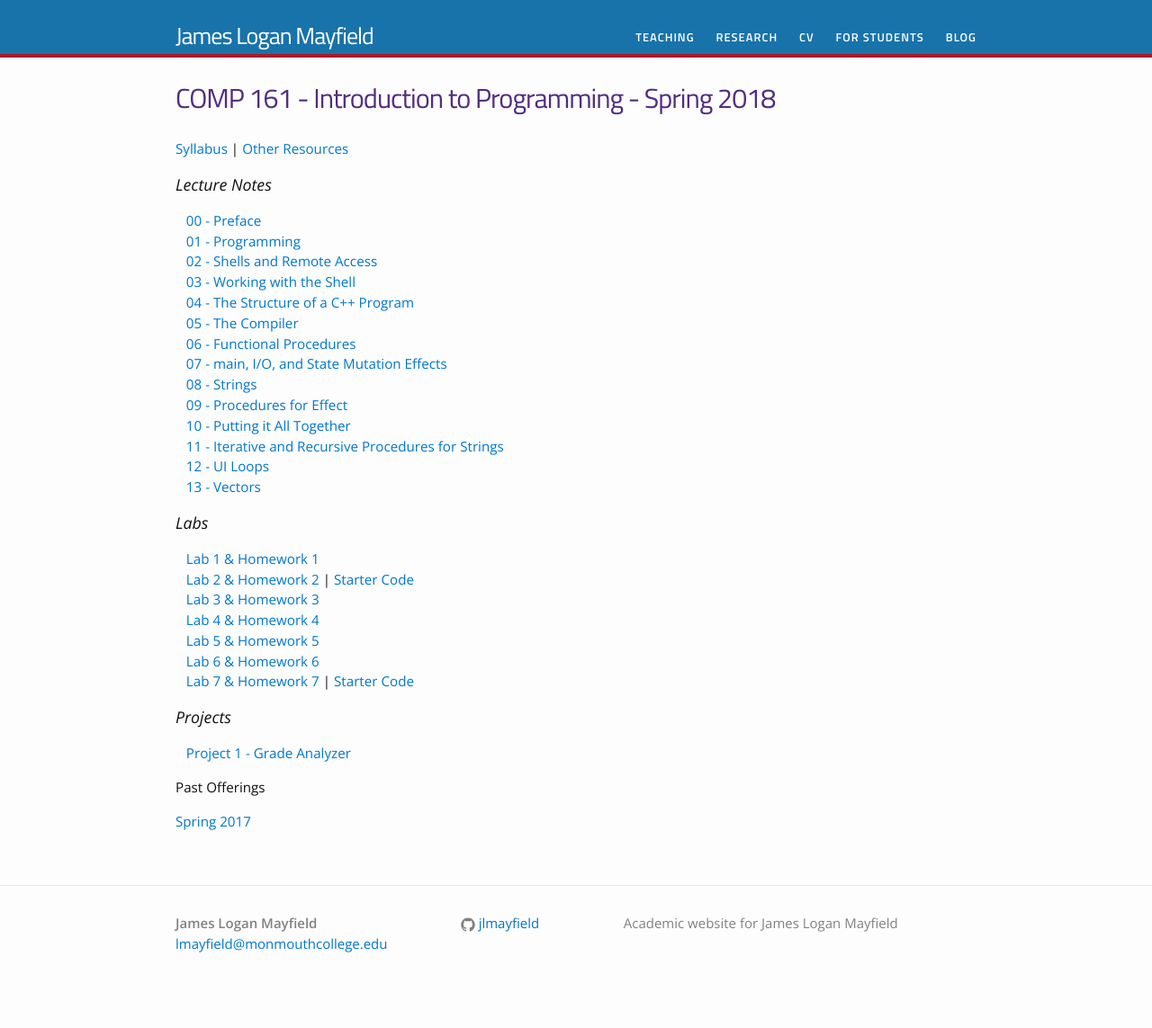
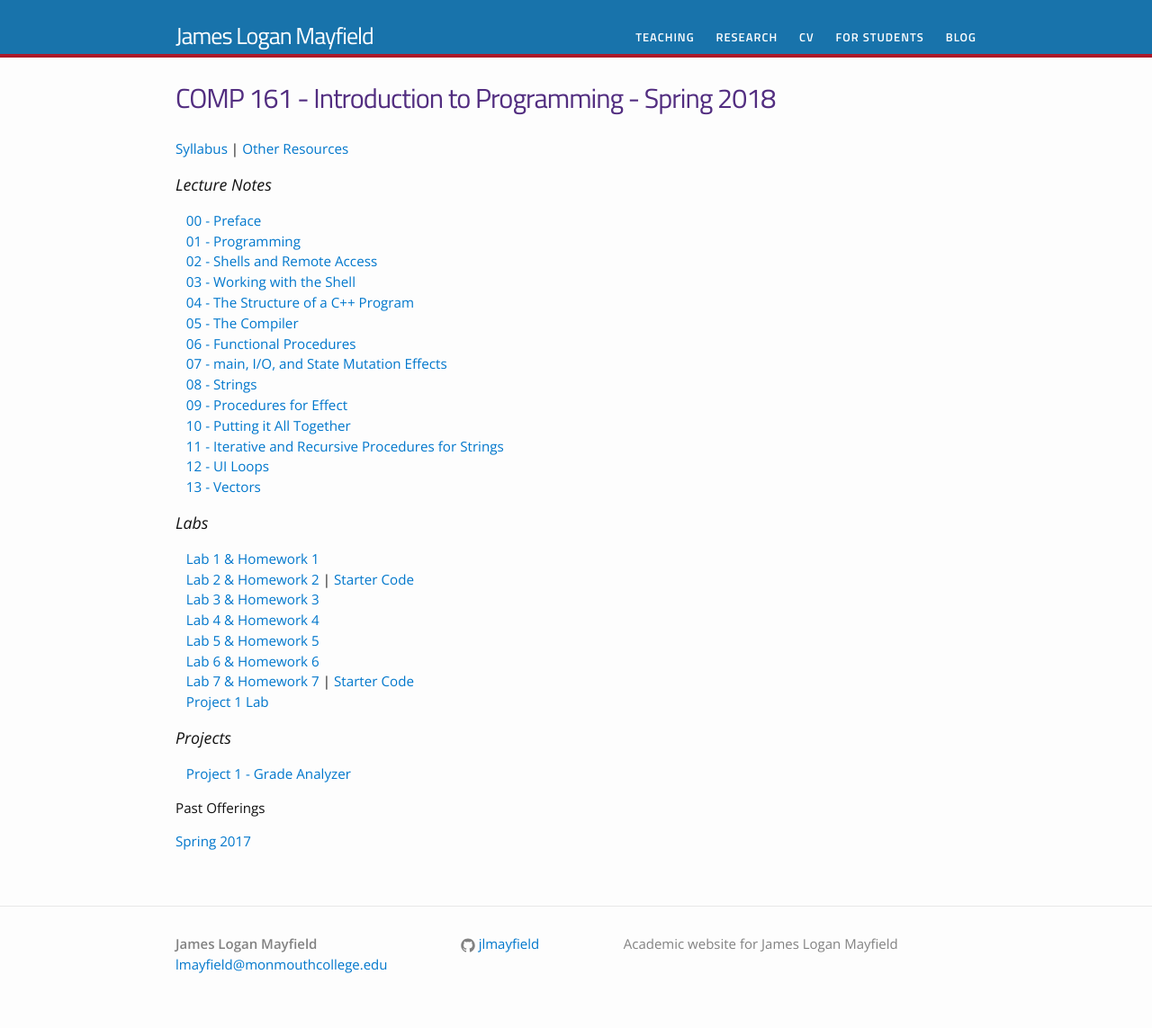
Before and after one commit to jlmayfield/jlmayfield.github.io, a Jekyll site: the page built from teaching/comp161.md, in a window 1280 px wide. Shown: the whole page at 90% size. Built offline with Jekyll 4.4.1, drawn with Linux system fonts in a browser that asks for light colours; before the commit the page ends 1120 px from its top, so only the background shows below that.

Commit message:
sp18. c161. added project 1 prep lab.

```diff
--- a/teaching/comp161.md
+++ b/teaching/comp161.md
@@ -34,6 +34,7 @@ permalink: /teaching/COMP161/
 &nbsp;&nbsp;&nbsp;[Lab 5 & Homework 5](/teaching/COMP161/labs/comp161-lab5.pdf)
 &nbsp;&nbsp;&nbsp;[Lab 6 & Homework 6](/teaching/COMP161/labs/comp161-lab6.pdf)
 &nbsp;&nbsp;&nbsp;[Lab 7 & Homework 7](/teaching/COMP161/labs/comp161-lab7.pdf)  |  [Starter Code](/teaching/COMP161/labs/lab7-starter.zip)
+&nbsp;&nbsp;&nbsp;[Project 1 Lab](/teaching/COMP161/labs/comp161-proj1c-lab.pdf)
 
 ### Projects
 
```
Also changed, not shown: 1 other file.
